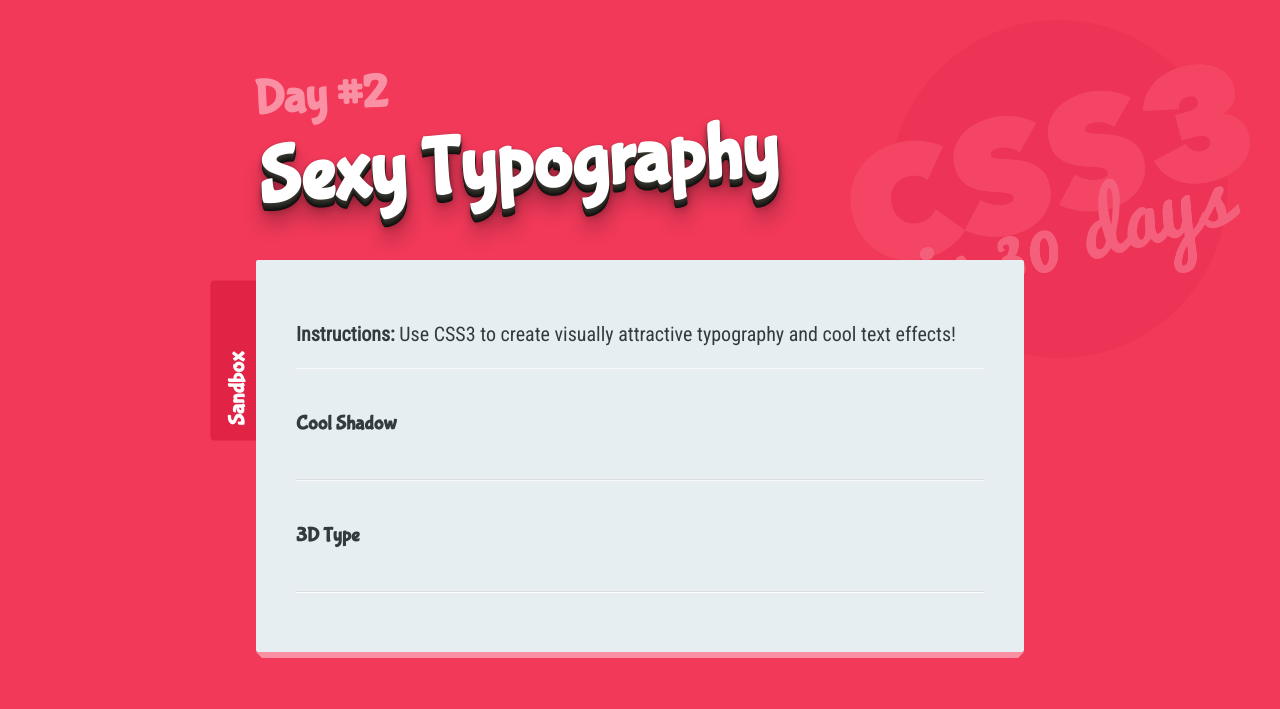
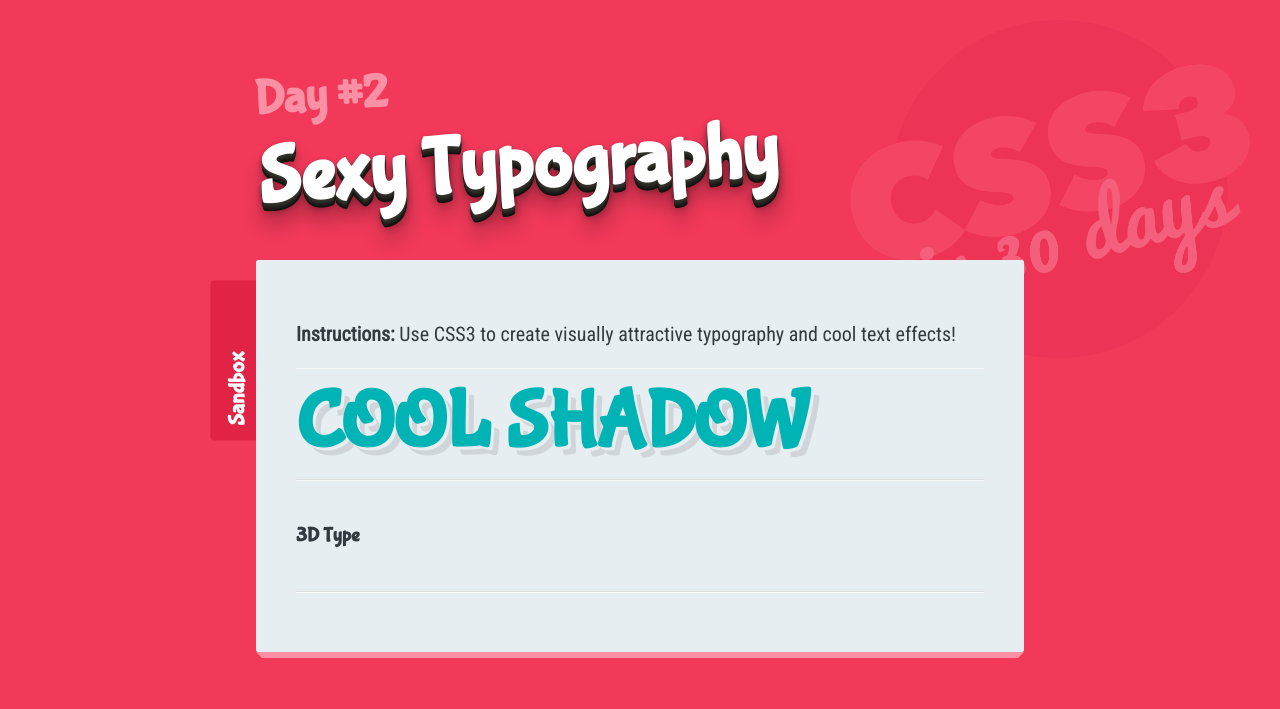
Before and after one commit to viettu2k/css30, a plain HTML site: page 2 - Sexy Typography/index.html in a window 1280 px wide. Shown: the top 709 px of the page. Drawn offline with Linux system fonts and the light colour scheme; a web font is replaced by a local one.

Commit message:
Day 2 - cool shadow

```diff
--- a/2 - Sexy Typography/sandbox.css
+++ b/2 - Sexy Typography/sandbox.css
@@ -3,3 +3,15 @@
     CODE YOUR STYLES BELOW!
 
    ====================================== */
+
+
+/* COOL SHADOW  */
+
+.shadow-typo {
+    position: relative;
+    display: inline-block;
+    font-size: 5rem;
+    text-transform: uppercase;
+    color: #00b3b4;
+    text-shadow: 3px 3px 0px #e7eef1, 8px 8px 0px rgba(0, 0, 0, 0.1);
+}
```
